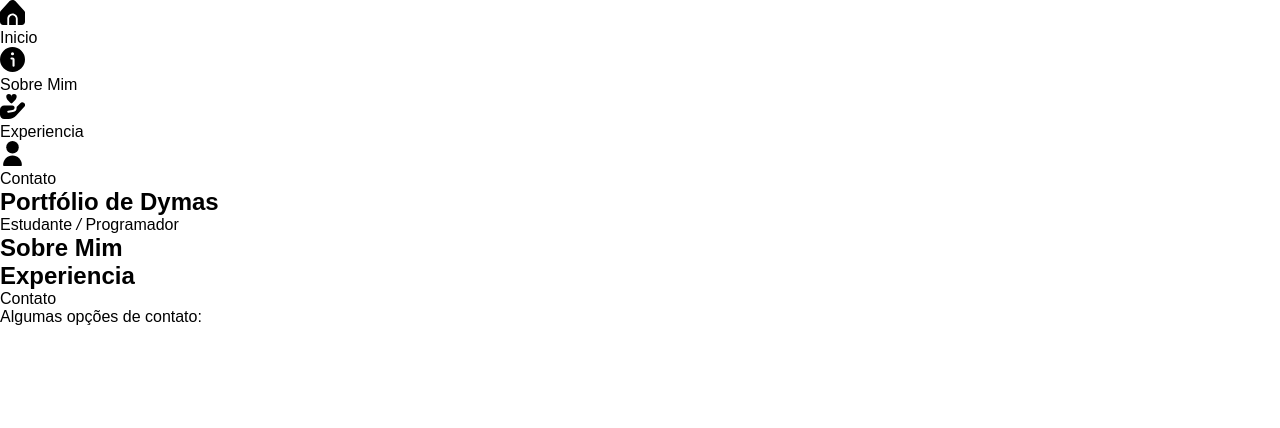
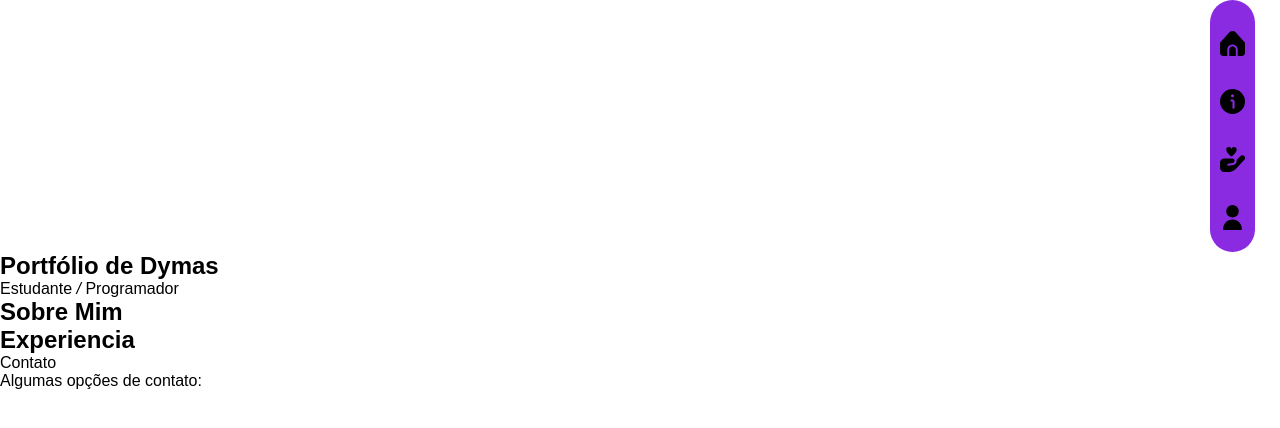
Before and after one commit to oDyKoz/projeto-site, a plain HTML site: page Portfólio/index.html in a window 1280 px wide. Drawn offline with Linux system fonts and the light colour scheme.

Commit message:
newnewuwipppppppppp

```diff
--- a/Portfólio/index.css
+++ b/Portfólio/index.css
@@ -4,3 +4,25 @@
   margin: 0;
   padding: 0;
 }
+
+body {
+  background-color: rgba(0, 0, 0, 0);
+  color: rgb(0, 0, 0);
+}
+
+#menu {
+  display: flex;
+  align-items: end;
+  justify-content: flex-end;
+  border: 15px;
+  padding-right: 25px;
+}
+
+#menu ul {
+  background-color: blueviolet;
+  position: static;
+  list-style: none;
+  border-radius: 25px;
+  padding: 10px 10px 10px 10px;
+  font-size: 50px;
+}
--- a/Portfólio/index.html
+++ b/Portfólio/index.html
@@ -10,20 +10,15 @@
 
 <body>
 
-  <header>
-
-    <nav>
-      <a href="#inicio"><img src="img/casa.svg" alt=""></a>
-      <p>Inicio</p>
-      <a href="#sobre"><img src="img/informacoes.svg" alt=""></a>
-      <p>Sobre Mim</p>
-      <a href="#experiencia"><img src="img/coracao-de-mao.svg" alt=""></a>
-      <p>Experiencia</p>
-      <a href="#contato"><img src="img/do-utilizador.svg" alt=""></a>
-      <p>Contato</p>
-    </nav>
-
-  </header>
+  <!--Menu flutuante-->
+  <nav id="menu">
+    <ul>
+      <li><a href="#inicio" class="img"><img src="img/casa.svg" alt=""></a>
+      <li><a href="#sobre" class="img"><img src="img/informacoes.svg" alt=""></a>
+      <li><a href="#experiencia" class="img"><img src="img/coracao-de-mao.svg" alt=""></a>
+      <li><a href="#contato" class="img"><img src="img/do-utilizador.svg" alt=""></a>
+    </ul>
+  </nav>
 
   <main>
     <!--Titulo destacado na central da tela e juntamente com um sub titulo-->
```
